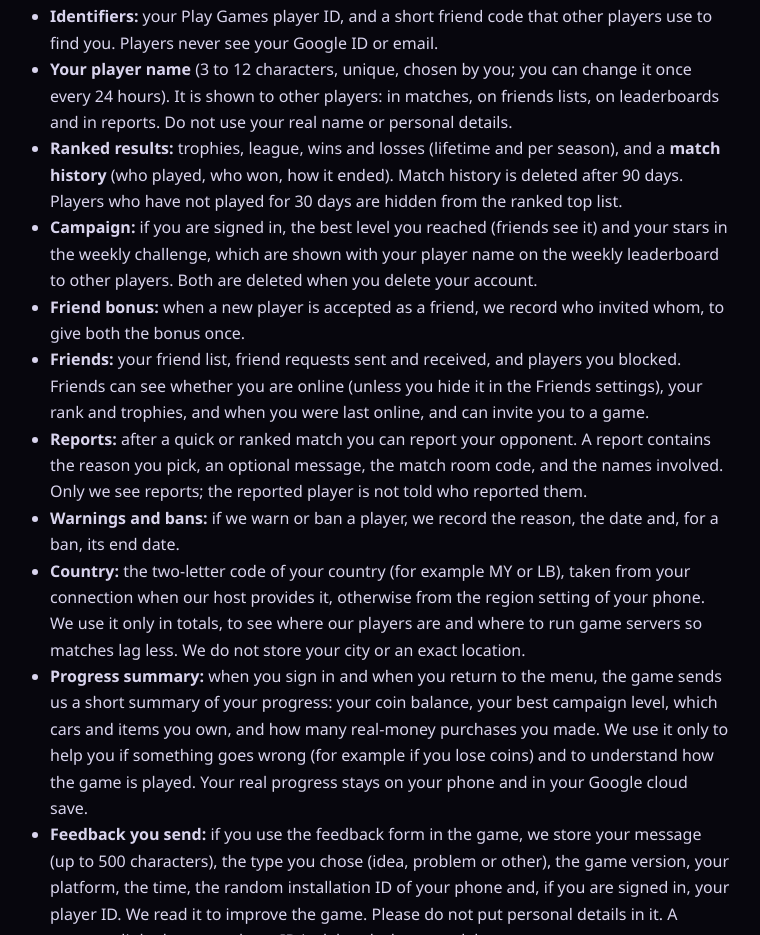
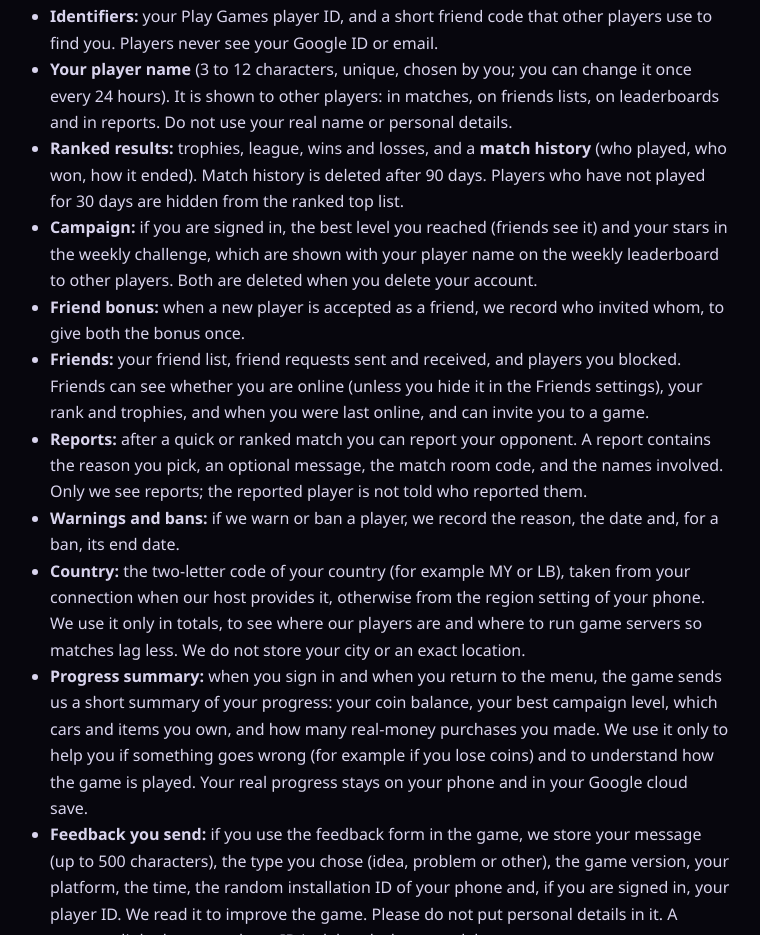
Before and after one commit to St-Daniel-H/nervesstudio-site, a plain HTML site: page games/rocket-ball/privacy.html in a window 1280 px wide. Shown: the part 1058-1993 px from the top of the page, without its empty margins (270-1030 px from the left). Drawn offline with Linux system fonts and the light colour scheme.

Commit message:
Privacy policy: ranked has no seasons any more
Co-Authored-By: Claude Sonnet 5.5 <noreply@anthropic.com>

```diff
--- a/games/rocket-ball/privacy.html
+++ b/games/rocket-ball/privacy.html
@@ -35,7 +35,7 @@
 <ul>
 <li><strong>Identifiers:</strong> your Play Games player ID, and a short friend code that other players use to find you. Players never see your Google ID or email.</li>
 <li><strong>Your player name</strong> (3 to 12 characters, unique, chosen by you; you can change it once every 24 hours). It is shown to other players: in matches, on friends lists, on leaderboards and in reports. Do not use your real name or personal details.</li>
-<li><strong>Ranked results:</strong> trophies, league, wins and losses (lifetime and per season), and a <strong>match history</strong> (who played, who won, how it ended). Match history is deleted after 90 days. Players who have not played for 30 days are hidden from the ranked top list.</li>
+<li><strong>Ranked results:</strong> trophies, league, wins and losses, and a <strong>match history</strong> (who played, who won, how it ended). Match history is deleted after 90 days. Players who have not played for 30 days are hidden from the ranked top list.</li>
 <li><strong>Campaign:</strong> if you are signed in, the best level you reached (friends see it) and your stars in the weekly challenge, which are shown with your player name on the weekly leaderboard to other players. Both are deleted when you delete your account.</li>
 <li><strong>Friend bonus:</strong> when a new player is accepted as a friend, we record who invited whom, to give both the bonus once.</li>
 <li><strong>Friends:</strong> your friend list, friend requests sent and received, and players you blocked. Friends can see whether you are online (unless you hide it in the Friends settings), your rank and trophies, and when you were last online, and can invite you to a game.</li>
```
